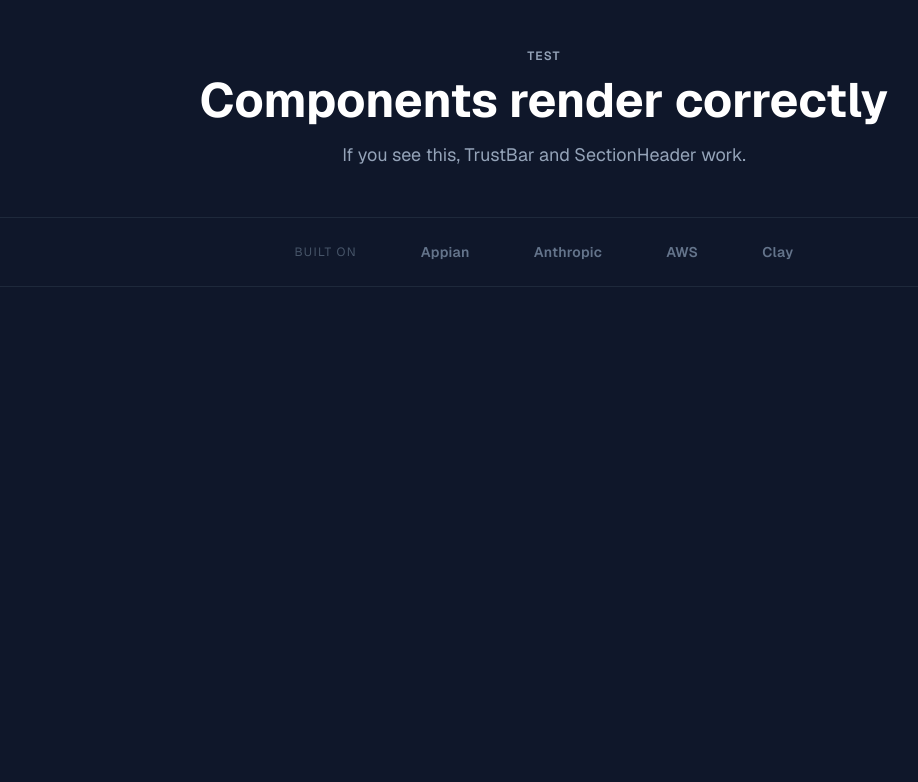
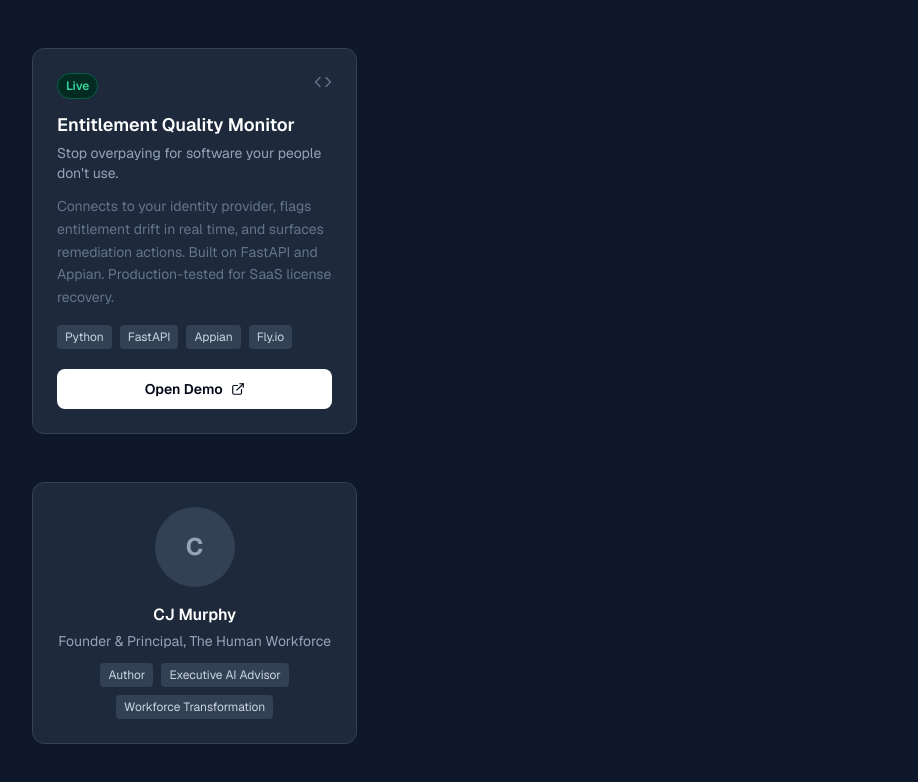
Before and after one commit to cjmurphy4810/human-workforce-consulting, a Next.js app: page / in a window 1280 px wide. Shown: the top 782 px of the page, without its empty margins (96-1014 px from the left). Built offline with nearby package versions, Linux system fonts and the light colour scheme.

Commit message:
feat: add DemoCard and ExpertCard components

```diff
--- a/src/app/page.tsx
+++ b/src/app/page.tsx
@@ -1,15 +1,21 @@
-import SectionHeader from '@/components/SectionHeader'
-import TrustBar from '@/components/TrustBar'
+import DemoCard from '@/components/DemoCard'
+import ExpertCard from '@/components/ExpertCard'
+import demosData from '@/content/demos.json'
+import expertsData from '@/content/experts.json'
+import type { Demo, Expert } from '@/types'
+
+const demos = demosData as Demo[]
+const experts = expertsData as Expert[]
 
 export default function Home() {
   return (
     <main className="min-h-screen p-12 space-y-12">
-      <SectionHeader
-        eyebrow="Test"
-        headline="Components render correctly"
-        sub="If you see this, TrustBar and SectionHeader work."
-      />
-      <TrustBar />
+      <div className="grid grid-cols-1 md:grid-cols-3 gap-6 max-w-5xl mx-auto">
+        <DemoCard demo={demos[0]} />
+      </div>
+      <div className="grid grid-cols-1 md:grid-cols-3 gap-6 max-w-5xl mx-auto">
+        <ExpertCard expert={experts[0]} />
+      </div>
     </main>
   )
 }
--- /dev/null
+++ b/src/components/DemoCard.tsx
@@ -0,0 +1,60 @@
+import { Code, ExternalLink } from 'lucide-react'
+import type { Demo } from '@/types'
+
+const statusConfig = {
+  live: { label: 'Live', className: 'bg-emerald-950 text-emerald-400 border border-emerald-800' },
+  beta: { label: 'Beta', className: 'bg-amber-950 text-amber-400 border border-amber-800' },
+  coming_soon: { label: 'Coming Soon', className: 'bg-slate-800 text-slate-400 border border-slate-700' },
+}
+
+interface DemoCardProps {
+  demo: Demo
+}
+
+export default function DemoCard({ demo }: DemoCardProps) {
+  const badge = statusConfig[demo.status]
+
+  return (
+    <div className="flex flex-col bg-slate-800 border border-slate-700 rounded-xl p-6 hover:shadow-xl hover:border-slate-600 transition-all duration-200">
+      <div className="flex items-start justify-between mb-3">
+        <span className={`text-xs font-semibold px-2 py-1 rounded-full ${badge.className}`}>
+          {badge.label}
+        </span>
+        <a
+          href={demo.github_url}
+          target="_blank"
+          rel="noopener noreferrer"
+          className="text-slate-500 hover:text-slate-300 transition-colors"
+          aria-label={`View ${demo.name} on GitHub`}
+        >
+          <Code size={18} />
+        </a>
+      </div>
+
+      <h3 className="text-white font-semibold text-lg mb-1">{demo.name}</h3>
+      <p className="text-slate-400 text-sm mb-3">{demo.tagline}</p>
+      <p className="text-slate-500 text-sm leading-relaxed mb-4 flex-1">{demo.description}</p>
+
+      <div className="flex flex-wrap gap-2 mb-5">
+        {demo.tech_stack.map((tech) => (
+          <span
+            key={tech}
+            className="text-xs px-2 py-1 rounded bg-slate-700 text-slate-300"
+          >
+            {tech}
+          </span>
+        ))}
+      </div>
+
+      <a
+        href={demo.live_url}
+        target="_blank"
+        rel="noopener noreferrer"
+        className="flex items-center justify-center gap-2 w-full py-2.5 rounded-lg bg-white text-slate-950 text-sm font-semibold hover:bg-slate-100 transition-colors"
+      >
+        Open Demo
+        <ExternalLink size={14} />
+      </a>
+    </div>
+  )
+}
--- /dev/null
+++ b/src/components/ExpertCard.tsx
@@ -0,0 +1,31 @@
+import Link from 'next/link'
+import type { Expert } from '@/types'
+
+interface ExpertCardProps {
+  expert: Expert
+}
+
+export default function ExpertCard({ expert }: ExpertCardProps) {
+  return (
+    <Link
+      href={`/experts/${expert.id}`}
+      className="flex flex-col items-center text-center p-6 bg-slate-800 border border-slate-700 rounded-xl hover:border-slate-600 hover:shadow-lg transition-all duration-200"
+    >
+      <div className="w-20 h-20 rounded-full bg-slate-700 flex items-center justify-center mb-4 text-2xl font-bold text-slate-400">
+        {expert.name.charAt(0)}
+      </div>
+      <h3 className="text-white font-semibold mb-1">{expert.name}</h3>
+      <p className="text-slate-400 text-sm mb-3">{expert.title}</p>
+      <div className="flex flex-wrap justify-center gap-2">
+        {expert.credentials.slice(0, 3).map((cred) => (
+          <span
+            key={cred}
+            className="text-xs px-2 py-1 rounded bg-slate-700 text-slate-300"
+          >
+            {cred}
+          </span>
+        ))}
+      </div>
+    </Link>
+  )
+}
```
